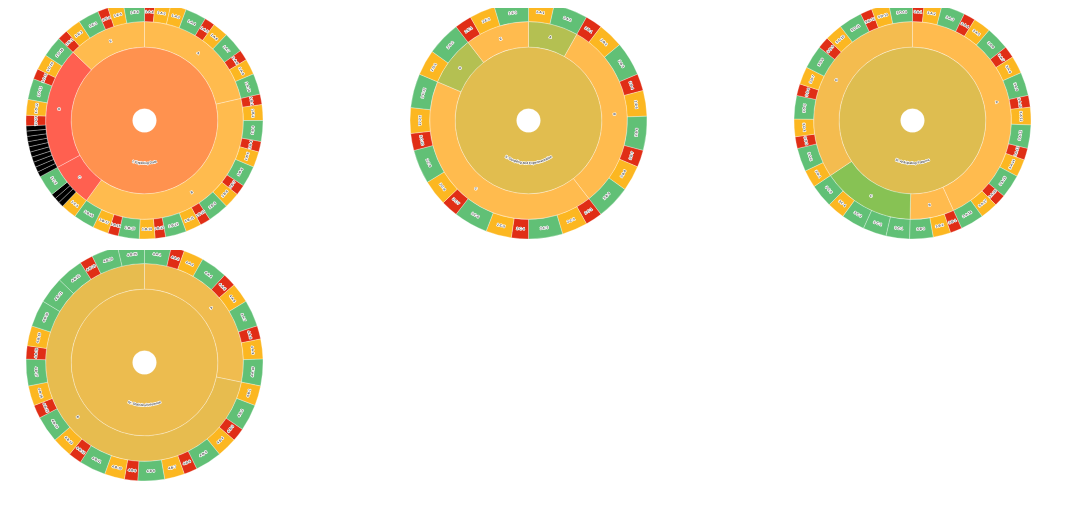
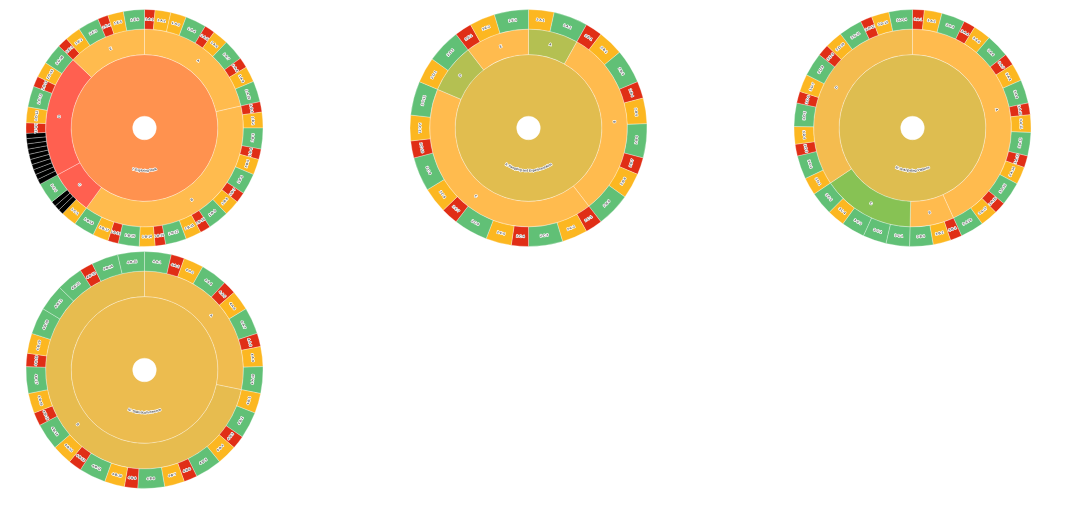
Before and after one commit to avazhr/avazhr.github.io, a plain HTML site: page zoomableSunburstv6.0.html in a window 1280 px wide. Shown: the whole page, without its empty margins (0-1068 px from the left). Drawn offline with nearby package versions, Linux system fonts and the light colour scheme.

Commit message:
moved positionnnn

```diff
--- a/zoomableSunburstv6.0.html
+++ b/zoomableSunburstv6.0.html
@@ -132,7 +132,7 @@
         var innerSVG = d3.select('body').append('svg')
                 .attr('width','30vw')  //try to use 'vw', 'vh'
                 .attr('height','30vh')
-                .attr('viewBox', `-455 -375 ${width} ${height}`)
+                .attr('viewBox', `-455 -400 ${width} ${height}`)
                 .on('click', () => focusOn1()); // Reset zoom on canvas click
             //using json
 
@@ -264,7 +264,7 @@
             var innerSVG2 = d3.select('body').append('svg')
                 .attr('width', '30vw')
                 .attr('height', '30vh' )
-                .attr('viewBox', ` -455 -375 ${width} ${height}`)
+                .attr('viewBox', ` -455 -400 ${width} ${height}`)
                 .on('click', () => focusOn2()); // Reset zoom on canvas click
 
             //using json
@@ -392,7 +392,7 @@
         var innerSVG3 = d3.select('body').append('svg')
                 .attr('width', '30vw')
                 .attr('height', '30vh')
-                .attr('viewBox', ` -455 -375 ${width} ${height}`)
+                .attr('viewBox', ` -455 -400 ${width} ${height}`)
                 .on('click', () => focusOn3()); // Reset zoom on canvas click
 
             //using json
@@ -532,7 +532,7 @@ const textFits4 = dOne => {
 var innerSVG4 = d3.select('body').append('svg')
                 .attr('width', '30vw')  //try to use 'vw', 'vh'
                 .attr('height', '30vh ')
-                .attr('viewBox', `-455 -375 ${width} ${height}`)
+                .attr('viewBox', `-455 -400 ${width} ${height}`)
                 .on('click', () => focusOn4()); // Reset zoom on canvas click
             //using json
         d3.json("Statistical.json", (error, root) => {
```
Also changed, not shown: index.html (deleted, +0 -27 lines).
